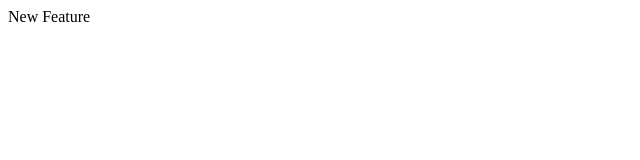
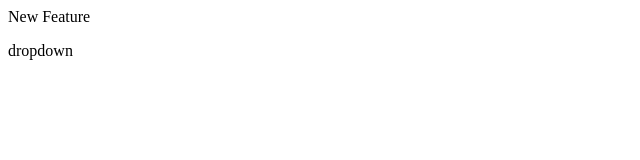
Before and after one commit to kaifahmedkhan3/localrepo, a plain HTML site: page index.html in a window 1280 px wide. Shown: the full height of the page, 0-640 px from the left. Drawn offline with Linux system fonts and the light colour scheme.

Commit message:
Added dropdown

```diff
--- a/index.html
+++ b/index.html
@@ -1 +1,2 @@
 <p>New Feature</p>
+<p> dropdown </p>
```
